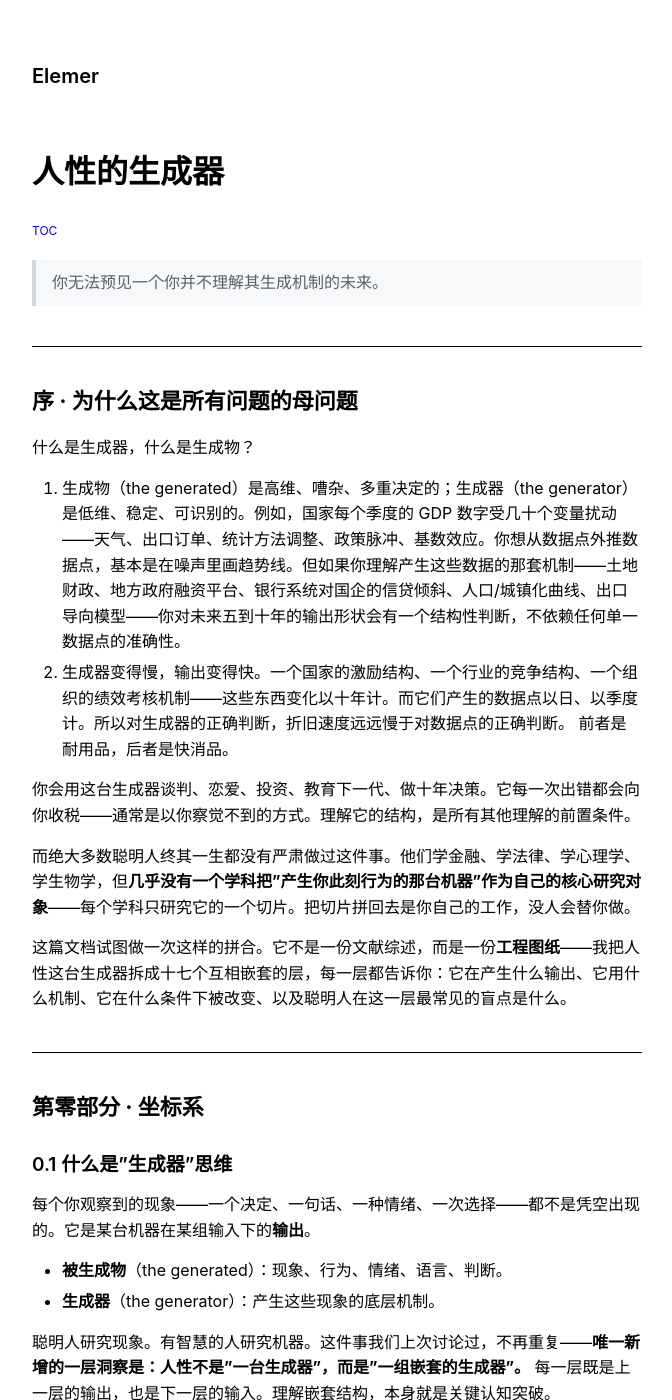
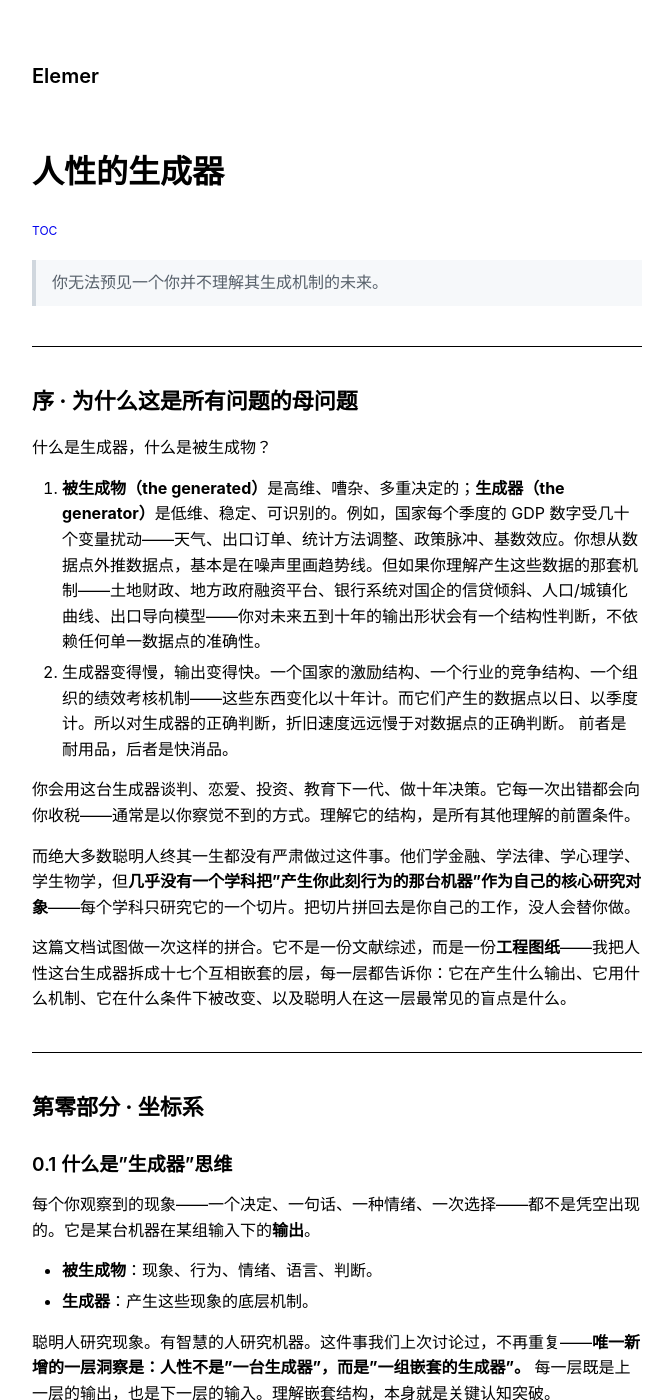
Before and after one commit to elemer1/elemer1.github.io, a Jekyll site: the page built from _markdown/人性的生成器.md, in a window 1280 px wide and 1400 px high. Shown: the whole window, without its empty margins (303-975 px from the left). Built offline with Jekyll 4.4.1, drawn with Linux system fonts in a browser that asks for light colours.

Commit message:
Revise terminology and enhance formatting in document
Updated terminology from '生成物' to '被生成物' for clarity and consistency. Enhanced formatting for emphasis on key concepts.

```diff
--- a/_markdown/人性的生成器.md
+++ b/_markdown/人性的生成器.md
@@ -12,9 +12,9 @@ listed: true
 
 ## 序 · 为什么这是所有问题的母问题
 
-什么是生成器，什么是生成物？
-
-1. 生成物（the generated）是高维、嘈杂、多重决定的；生成器（the generator）是低维、稳定、可识别的。例如，国家每个季度的 GDP 数字受几十个变量扰动——天气、出口订单、统计方法调整、政策脉冲、基数效应。你想从数据点外推数据点，基本是在噪声里画趋势线。但如果你理解产生这些数据的那套机制——土地财政、地方政府融资平台、银行系统对国企的信贷倾斜、人口/城镇化曲线、出口导向模型——你对未来五到十年的输出形状会有一个结构性判断，不依赖任何单一数据点的准确性。
+什么是生成器，什么是被生成物？
+
+1. **被生成物（the generated）**是高维、嘈杂、多重决定的；**生成器（the generator）**是低维、稳定、可识别的。例如，国家每个季度的 GDP 数字受几十个变量扰动——天气、出口订单、统计方法调整、政策脉冲、基数效应。你想从数据点外推数据点，基本是在噪声里画趋势线。但如果你理解产生这些数据的那套机制——土地财政、地方政府融资平台、银行系统对国企的信贷倾斜、人口/城镇化曲线、出口导向模型——你对未来五到十年的输出形状会有一个结构性判断，不依赖任何单一数据点的准确性。
 2. 生成器变得慢，输出变得快。一个国家的激励结构、一个行业的竞争结构、一个组织的绩效考核机制——这些东西变化以十年计。而它们产生的数据点以日、以季度计。所以对生成器的正确判断，折旧速度远远慢于对数据点的正确判断。 前者是耐用品，后者是快消品。
 
 你会用这台生成器谈判、恋爱、投资、教育下一代、做十年决策。它每一次出错都会向你收税——通常是以你察觉不到的方式。理解它的结构，是所有其他理解的前置条件。
@@ -31,8 +31,8 @@ listed: true
 
 每个你观察到的现象——一个决定、一句话、一种情绪、一次选择——都不是凭空出现的。它是某台机器在某组输入下的**输出**。
 
-- **被生成物**（the generated）：现象、行为、情绪、语言、判断。
-- **生成器**（the generator）：产生这些现象的底层机制。
+- **被生成物**：现象、行为、情绪、语言、判断。
+- **生成器**：产生这些现象的底层机制。
 
 聪明人研究现象。有智慧的人研究机器。这件事我们上次讨论过，不再重复——**唯一新增的一层洞察是：人性不是"一台生成器"，而是"一组嵌套的生成器"。** 每一层既是上一层的输出，也是下一层的输入。理解嵌套结构，本身就是关键认知突破。
 
```
